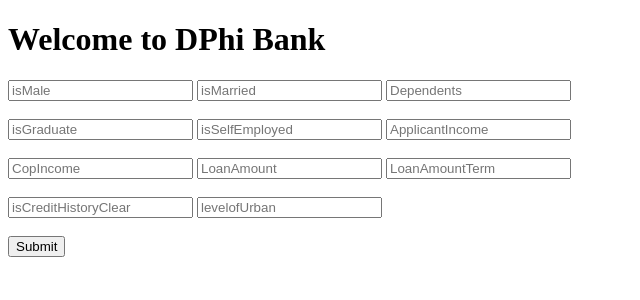
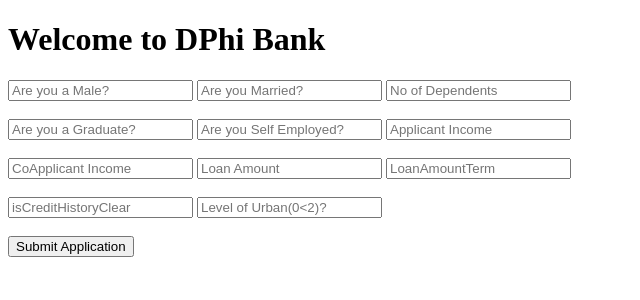
Before and after one commit to MuhammedImdaad/DPhi-Model_Deployment, a Flask app: page / in a window 1280 px wide. Shown: the top 300 px of the page, without its empty margins (0-640 px from the left). Run offline with Flask 2, Linux system fonts and the light colour scheme.

Commit message:
surely last

```diff
--- a/templates/index.html
+++ b/templates/index.html
@@ -10,22 +10,22 @@
   <div class="login">
     <h1>Welcome to DPhi Bank</h1>
     <form action="{{ url_for('predict')}}" method="post">
-      <input type="text" name="isMale" placeholder="isMale" required="required" />
-      <input type="text" name="isMarried" placeholder="isMarried" required="required" />
-      <input type="text" name="Dependents" placeholder="Dependents" required="required" />
+      <input type="text" name="isMale" placeholder="Are you a Male?" required="required" />
+      <input type="text" name="isMarried" placeholder="Are you Married?" required="required" />
+      <input type="text" name="Dependents" placeholder="No of Dependents" required="required" />
       <br><br>
-      <input type="text" name="isGraduate" placeholder="isGraduate" required="required" />
-      <input type="text" name="isSelfEmployed" placeholder="isSelfEmployed" required="required" />
-      <input type="text" name="ApplicantIncome" placeholder="ApplicantIncome" required="required" />
+      <input type="text" name="isGraduate" placeholder="Are you a Graduate?" required="required" />
+      <input type="text" name="isSelfEmployed" placeholder="Are you Self Employed?" required="required" />
+      <input type="text" name="ApplicantIncome" placeholder="Applicant Income" required="required" />
       <br><br>
-      <input type="text" name="CopIncome" placeholder="CopIncome" required="required" />
-      <input type="text" name="LoanAmount" placeholder="LoanAmount" required="required" />
-      <input type="text" name="LoanAmountTerm" placeholder="LoanAmountTerm" required="required" />
+      <input type="text" name="CopIncome" placeholder="CoApplicant Income" required="required" />
+      <input type="text" name="LoanAmount" placeholder="Loan Amount" required="required" />
+      <input type="text" name="Loan Amount Term" placeholder="LoanAmountTerm" required="required" />
       <br><br>
-      <input type="text" name="isCreditHistoryClear" placeholder="isCreditHistoryClear" required="required" />
-      <input type="text" name="levelofUrban" placeholder="levelofUrban" required="required" />
+      <input type="text" name="Is your Credit History Clear?" placeholder="isCreditHistoryClear" required="required" />
+      <input type="text" name="levelofUrban" placeholder="Level of Urban(0<2)?" required="required" />
       <br><br>
-      <button type="submit" class="btn btn-primary btn-block btn-large">Submit</button>
+      <button type="submit" class="btn btn-primary btn-block btn-large">Submit Application</button>
     </form>
 
     <br>
```
